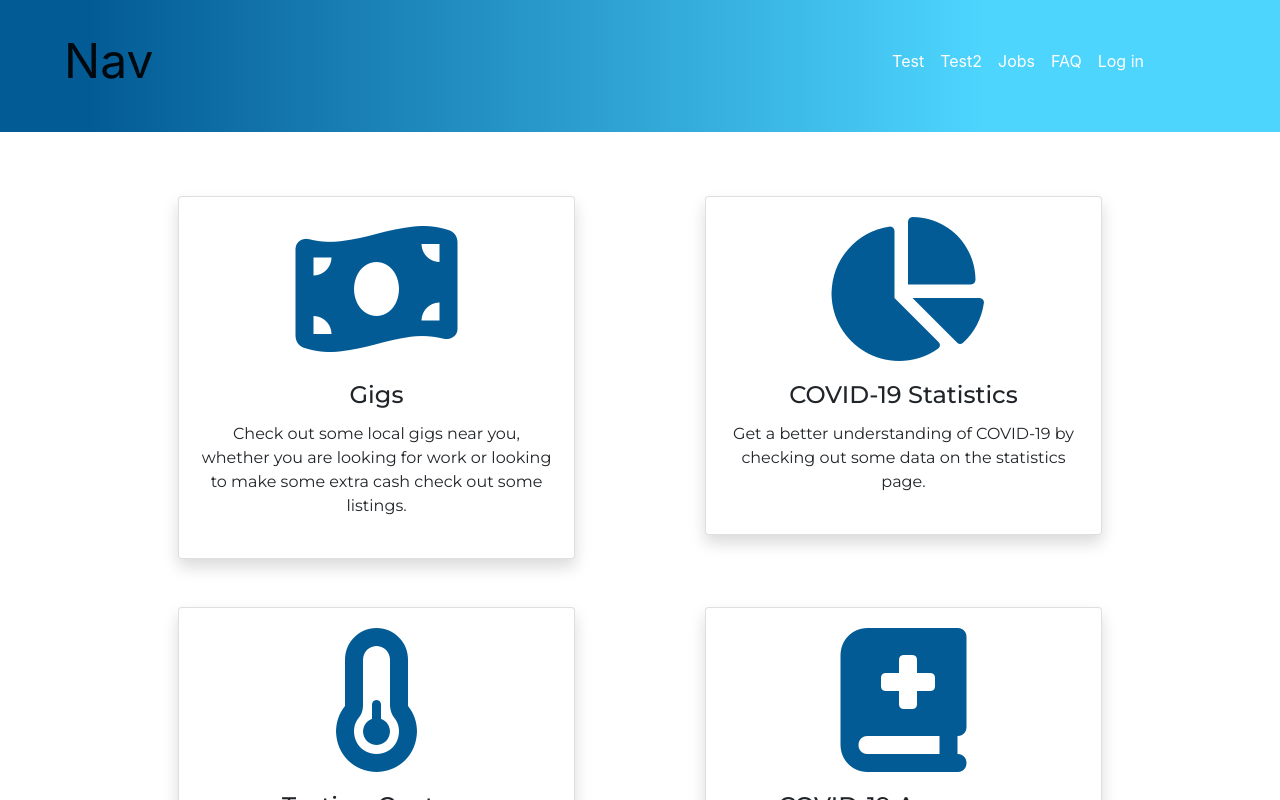
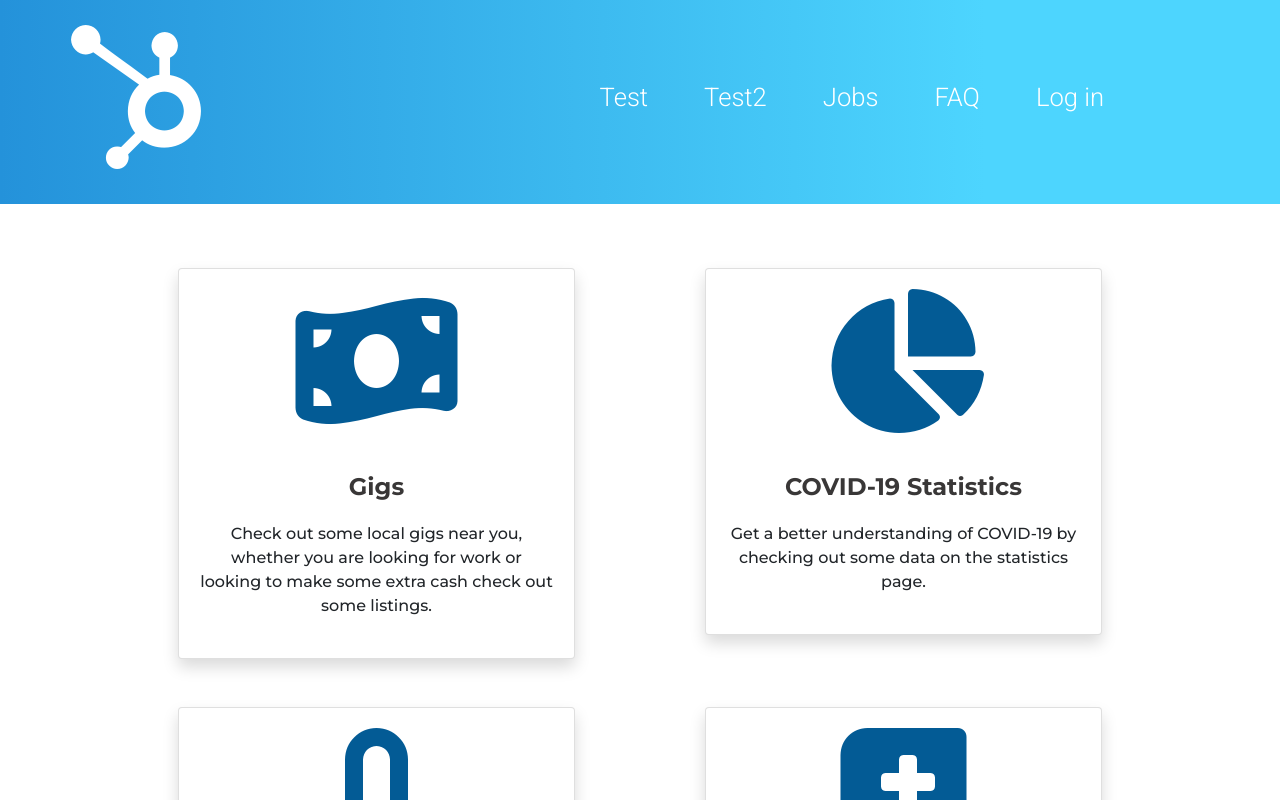
Before and after one commit to FultonG/CovidSync, a React (Create React App) app in the folder frontend/: page / in a window 1280 px wide. Shown: the top 800 px of the page. Built offline with nearby package versions, Linux system fonts and the light colour scheme; no server answers.

Commit message:
styling comp

```diff
--- a/frontend/public/index.html
+++ b/frontend/public/index.html
@@ -10,6 +10,7 @@
     <!-- Boostrap CDN -->
     <link rel="stylesheet" href="https://stackpath.bootstrapcdn.com/bootstrap/4.5.0/css/bootstrap.min.css" integrity="sha384-9aIt2nRpC12Uk9gS9baDl411NQApFmC26EwAOH8WgZl5MYYxFfc+NcPb1dKGj7Sk" crossorigin="anonymous">
     <link href="https://fonts.googleapis.com/css2?family=Montserrat:wght@200;300;400;500;700&display=swap" rel="stylesheet">
+    <link href="https://fonts.googleapis.com/css2?family=Montserrat:wght@200;300;400;500;700&family=Roboto:ital,wght@0,300;0,400;0,500;0,700;1,400;1,500&display=swap" rel="stylesheet">
 
   </head>
   <body>
--- a/frontend/src/components/Nav/Nav.css
+++ b/frontend/src/components/Nav/Nav.css
@@ -1,5 +1,10 @@
-.navbar-brand {
-  font-size: 3rem;
+
+.fab  {
+  color: white;
+}
+
+h5 {
+  margin: 20px 0 !important;
 }
 
 .user-container {
@@ -10,19 +15,24 @@
   width: 50px;
   border-radius: 50%;
   background-color: #c9eaf6;
+  margin: 0 0 0 10px;
 }
 
 .user-letter {
-  margin: 0;
   font-size: 1.75rem;
   font-weight: 500;
 }
+
 .navbar {
   padding: 20px 10% 30px 5%;
-  background: rgb(3,91,149);
-  background: linear-gradient(90deg, rgba(3,91,149,1) 7%, rgba(77,213,254,1) 77%);
+  background: rgb(36,146,218);
+  background: linear-gradient(90deg, rgba(36,146,218,1) 0%, rgba(77,213,254,1) 77%);
 }
 
 .nav-link {
+  font-family: Roboto;
   color: #fff !important;
+  font-size: 1.6rem;
+  font-weight: 300;
+  margin-right: 40px;
 }
--- a/frontend/src/components/Nav/Nav.jsx
+++ b/frontend/src/components/Nav/Nav.jsx
@@ -7,7 +7,7 @@ class Nav extends React.Component {
     return (
       <nav className="navbar navbar-expand-lg navbar-light bg-light">
         <Link className="navbar-brand" to="/">
-          Nav
+          <i class="fab fa-hubspot"></i>
         </Link>
         <button
           className="navbar-toggler"
--- a/frontend/src/pages/Home/Home.css
+++ b/frontend/src/pages/Home/Home.css
@@ -1,3 +1,4 @@
+
 
 #home-page-container {
   margin: 5% 10%;
@@ -18,6 +19,12 @@
 .card-title {
   font-size: 1.5rem;
   margin-top: 10px 0;
+  font-weight: 600;
+  color: #393737;
+}
+
+.card-text {
+  font-weight: 500;
 }
 
 .fab {
--- a/frontend/src/pages/Home/Home.jsx
+++ b/frontend/src/pages/Home/Home.jsx
@@ -13,7 +13,7 @@ class Home extends React.Component{
       <div id='home-page-container'>
         <div class="row row-cols-1 row-cols-md-2 text-center">
           <div class="col mb-5">
-            <div class="card shadow">
+            <div class="card shadow left-card">
               <i class="fas fa-money-bill-wave"></i>
               <div class="card-body">
                 <h5 class="card-title">Gigs</h5>
@@ -22,7 +22,7 @@ class Home extends React.Component{
             </div>
           </div>
           <div class="col mb-5">
-            <div class="card shadow">
+            <div class="card shadow right-card">
               <i class="fas fa-chart-pie"></i>
               <div class="card-body">
                 <h5 class="card-title">COVID-19 Statistics</h5>
```
